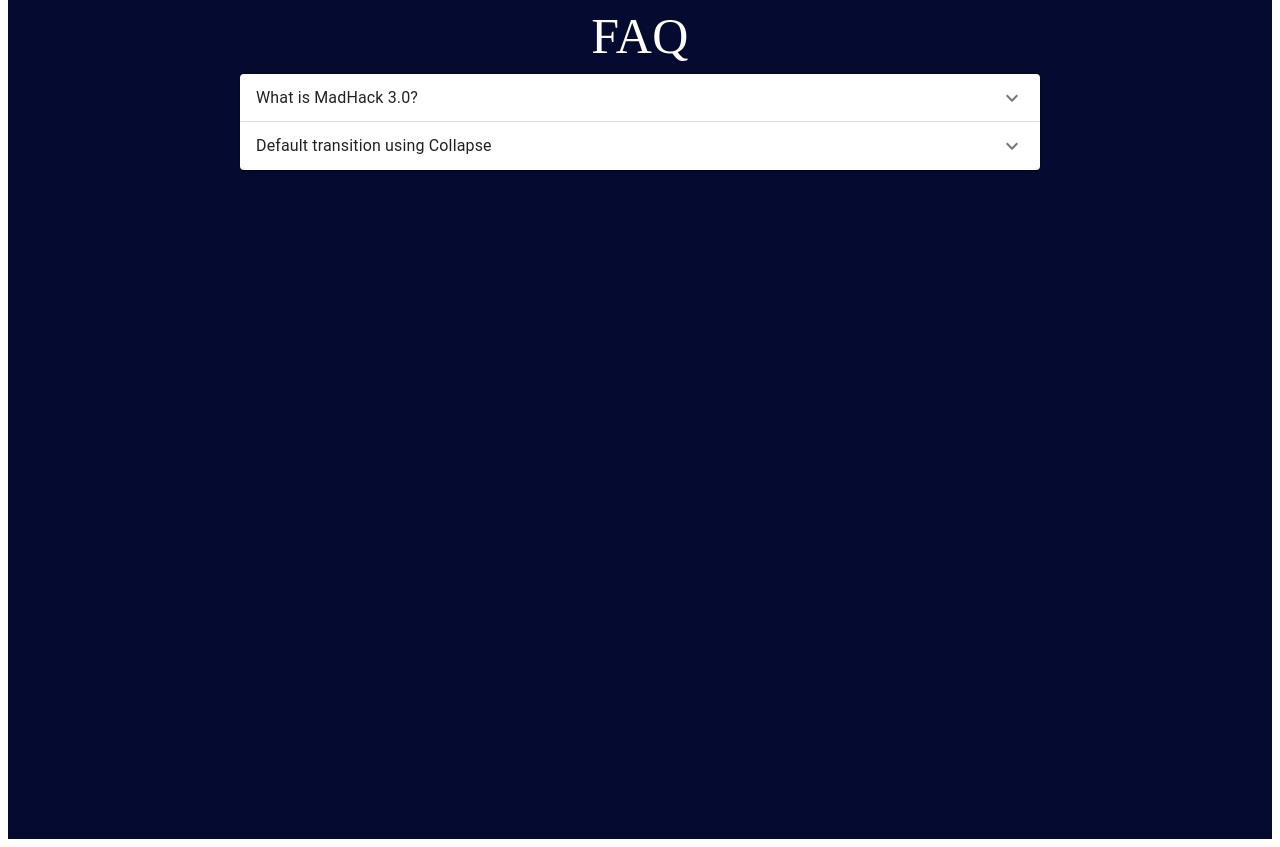
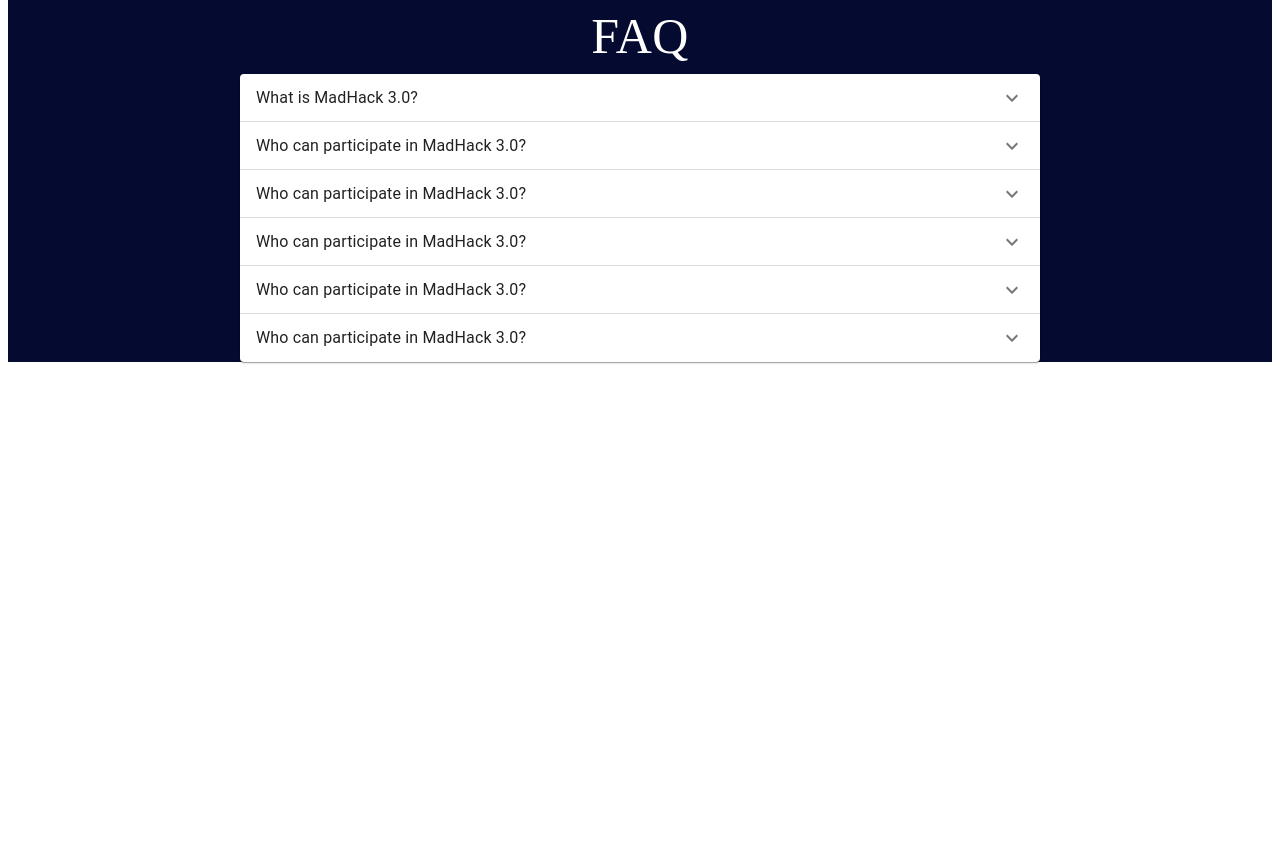
Before and after one commit to ILakshitha/MadHack_x.github.io, a React (Vite) app: page / in a window 1280 px wide. Shown: the part 4180-5027 px from the top of the page. After the commit the page ends 4550 px from the top, so only its background shows below. Built offline with nearby package versions, Linux system fonts and the light colour scheme.

Commit message:
faq section fit to body

```diff
--- a/src/components/Faq.jsx
+++ b/src/components/Faq.jsx
@@ -60,15 +60,81 @@
                     aria-controls="panel2-content"
                     id="panel2-header"
                 >
-          <Typography>Default transition using Collapse</Typography>
+                    <Typography>Who can participate in MadHack 3.0?</Typography>
                 </AccordionSummary>
                 <AccordionDetails>
                     <Typography>
-            Lorem ipsum dolor sit amet, consectetur adipiscing elit. Suspendisse
-            malesuada lacus ex, sit amet blandit leo lobortis eget.
+                        MadHack 3.0 is open to all undergraduate students! Whether you're a seasoned developer or just starting,
+                        we welcome participants of all skill levels and backgrounds.
                     </Typography>
                 </AccordionDetails>
             </Accordion>
+
+            <Accordion>
+                <AccordionSummary
+                    expandIcon={<ExpandMoreIcon />}
+                    aria-controls="panel2-content"
+                    id="panel2-header"
+                >
+                    <Typography>Who can participate in MadHack 3.0?</Typography>
+                </AccordionSummary>
+                <AccordionDetails>
+                    <Typography>
+                        MadHack 3.0 is open to all undergraduate students! Whether you're a seasoned developer or just starting,
+                        we welcome participants of all skill levels and backgrounds.
+                    </Typography>
+                </AccordionDetails>
+            </Accordion>
+
+            <Accordion>
+                <AccordionSummary
+                    expandIcon={<ExpandMoreIcon />}
+                    aria-controls="panel2-content"
+                    id="panel2-header"
+                >
+                    <Typography>Who can participate in MadHack 3.0?</Typography>
+                </AccordionSummary>
+                <AccordionDetails>
+                    <Typography>
+                        MadHack 3.0 is open to all undergraduate students! Whether you're a seasoned developer or just starting,
+                        we welcome participants of all skill levels and backgrounds.
+                    </Typography>
+                </AccordionDetails>
+            </Accordion>
+
+            <Accordion>
+                <AccordionSummary
+                    expandIcon={<ExpandMoreIcon />}
+                    aria-controls="panel2-content"
+                    id="panel2-header"
+                >
+                    <Typography>Who can participate in MadHack 3.0?</Typography>
+                </AccordionSummary>
+                <AccordionDetails>
+                    <Typography>
+                        MadHack 3.0 is open to all undergraduate students! Whether you're a seasoned developer or just starting,
+                        we welcome participants of all skill levels and backgrounds.
+                    </Typography>
+                </AccordionDetails>
+            </Accordion>
+
+            <Accordion>
+                <AccordionSummary
+                    expandIcon={<ExpandMoreIcon />}
+                    aria-controls="panel2-content"
+                    id="panel2-header"
+                >
+                    <Typography>Who can participate in MadHack 3.0?</Typography>
+                </AccordionSummary>
+                <AccordionDetails>
+                    <Typography>
+                        MadHack 3.0 is open to all undergraduate students! Whether you're a seasoned developer or just starting,
+                        we welcome participants of all skill levels and backgrounds.
+                    </Typography>
+                </AccordionDetails>
+            </Accordion>
+
+
         </div>
     );
 }
--- a/src/pages/Home.jsx
+++ b/src/pages/Home.jsx
@@ -146,7 +146,7 @@
             </div>
 
           </div>
-          <div ref={faqref} style={{ height: '840px', backgroundColor: '#050A30', paddingTop: '100px' }}>
+          <div ref={faqref} style={{ height: 'auto', backgroundColor: '#050A30', paddingTop: '100px' }}>
           <div style={{ width: 'full', textAlign: 'center' }}>
               <Typography color='white'
                 sx={{
```
Lines whose indentation alone changed are shown as unchanged.
